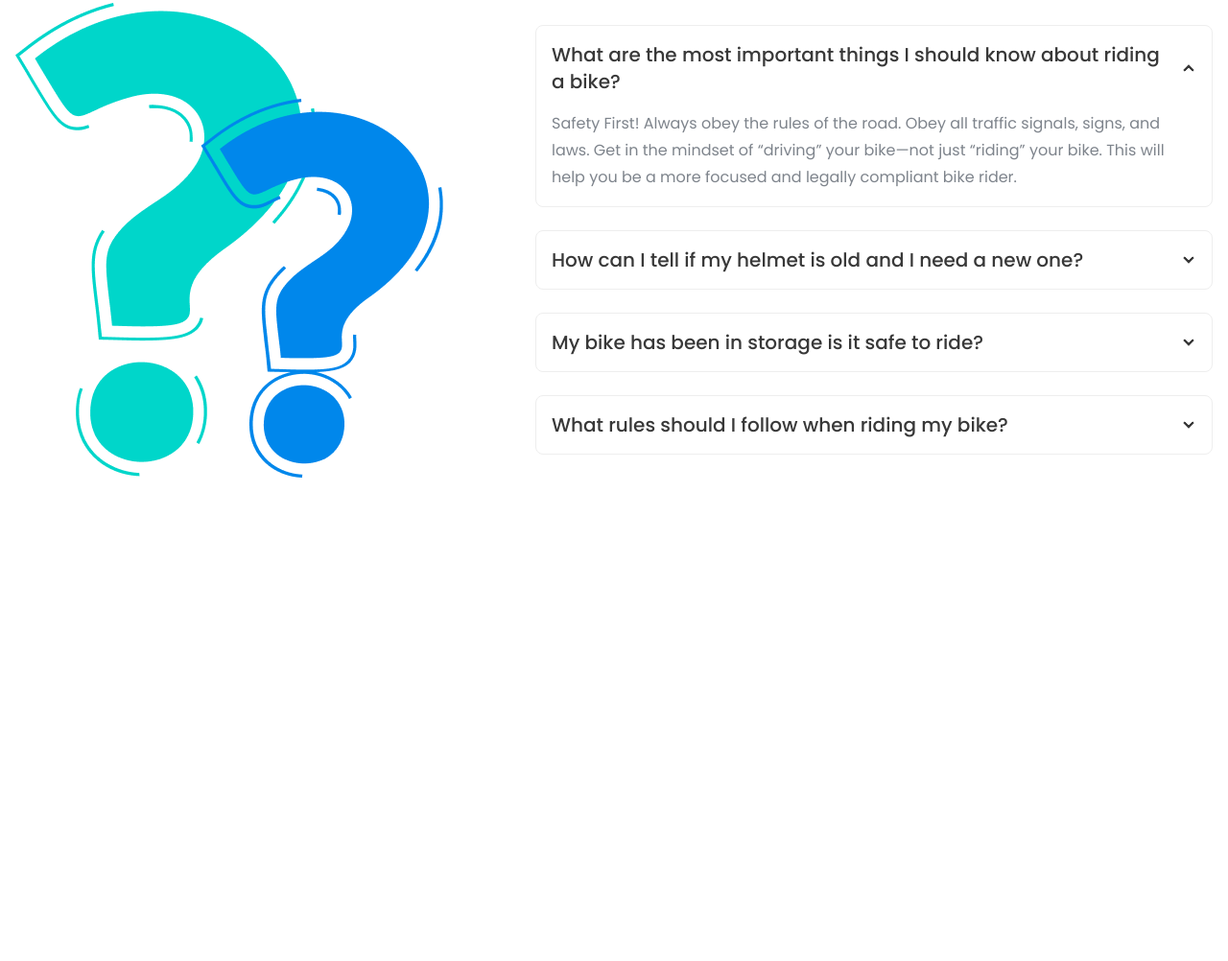
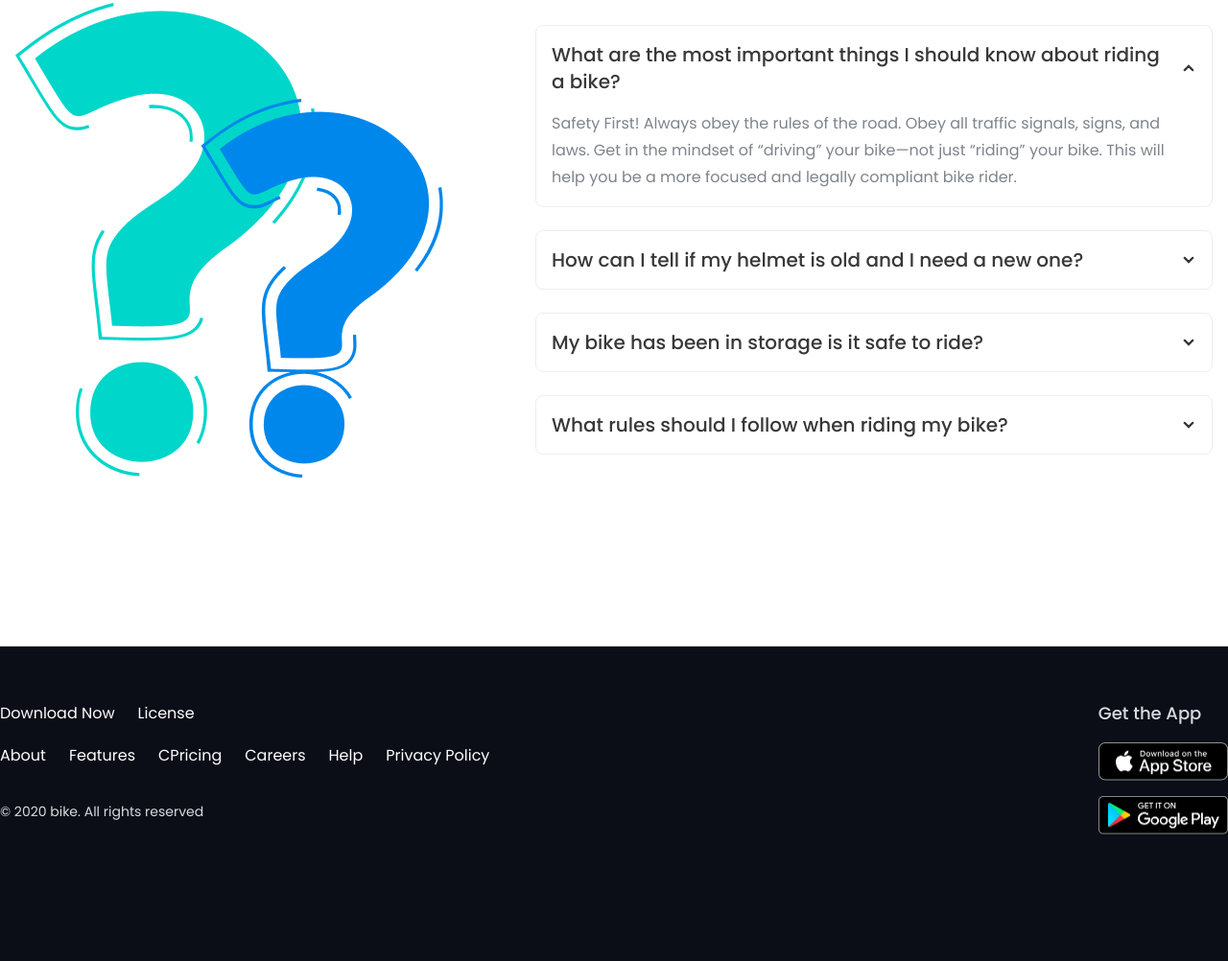
Before and after one commit to newbie-saimur/biker-zone-with-daisyui, a plain HTML site: page index.html in a window 1280 px wide. Shown: the part 3222-4224 px from the top of the page at 96% size. Before the commit the page ends 3896 px from the top, so only its background shows below. Drawn offline with nearby package versions, Linux system fonts and the light colour scheme.

Commit message:
Design Footer

```diff
--- a/index.html
+++ b/index.html
@@ -361,27 +361,37 @@
                         <div class="flex flex-col gap-6">
                             <div class="collapse collapse-arrow bg-base-100 border border-base-300">
                                 <input type="radio" name="my-accordion-2" checked="checked" />
-                                <div class="collapse-title text-base md:text-xl leading-7 text-[#383838] font-medium">What are the most important things I should
+                                <div class="collapse-title text-base md:text-xl leading-7 text-[#383838] font-medium">
+                                    What are the most important things I should
                                     know about riding a bike?</div>
-                                <div class="collapse-content text-sm md:text-base text-[#7E848C] font-normal leading-7">Safety First! Always obey the rules of the road. Obey all traffic signals, signs, and laws. Get in the mindset of “driving” your bike—not just “riding” your bike. This will help you be a more focused and legally compliant bike rider. </div>
+                                <div class="collapse-content text-sm md:text-base text-[#7E848C] font-normal leading-7">
+                                    Safety First! Always obey the rules of the road. Obey all traffic signals, signs,
+                                    and laws. Get in the mindset of “driving” your bike—not just “riding” your bike.
+                                    This will help you be a more focused and legally compliant bike rider. </div>
                             </div>
                             <div class="collapse collapse-arrow bg-base-100 border border-base-300">
                                 <input type="radio" name="my-accordion-2" />
-                                <div class="collapse-title text-base md:text-xl leading-7 text-[#383838] font-medium">How can I tell if my helmet is old and I need a
+                                <div class="collapse-title text-base md:text-xl leading-7 text-[#383838] font-medium">
+                                    How can I tell if my helmet is old and I need a
                                     new one?</div>
-                                <div class="collapse-content text-sm md:text-base text-[#7E848C] font-normal leading-7">Click on "Forgot Password" on the login page and
+                                <div class="collapse-content text-sm md:text-base text-[#7E848C] font-normal leading-7">
+                                    Click on "Forgot Password" on the login page and
                                     follow the instructions sent to your email.</div>
                             </div>
                             <div class="collapse collapse-arrow bg-base-100 border border-base-300">
                                 <input type="radio" name="my-accordion-2" />
-                                <div class="collapse-title text-base md:text-xl leading-7 text-[#383838] font-medium">My bike has been in storage is it safe to ride?</div>
-                                <div class="collapse-content text-sm md:text-base text-[#7E848C] font-normal leading-7">Go to "My Account" settings and select "Edit
+                                <div class="collapse-title text-base md:text-xl leading-7 text-[#383838] font-medium">My
+                                    bike has been in storage is it safe to ride?</div>
+                                <div class="collapse-content text-sm md:text-base text-[#7E848C] font-normal leading-7">
+                                    Go to "My Account" settings and select "Edit
                                     Profile" to make changes.</div>
                             </div>
                             <div class="collapse collapse-arrow bg-base-100 border border-base-300">
                                 <input type="radio" name="my-accordion-2" />
-                                <div class="collapse-title text-base md:text-xl leading-7 text-[#383838] font-medium">What rules should I follow when riding my bike?</div>
-                                <div class="collapse-content text-sm md:text-base text-[#7E848C] font-normal leading-7">Go to "My Account" settings and select "Edit
+                                <div class="collapse-title text-base md:text-xl leading-7 text-[#383838] font-medium">
+                                    What rules should I follow when riding my bike?</div>
+                                <div class="collapse-content text-sm md:text-base text-[#7E848C] font-normal leading-7">
+                                    Go to "My Account" settings and select "Edit
                                     Profile" to make changes.</div>
                             </div>
                         </div>
@@ -390,7 +400,35 @@
             </div>
         </section>
     </main>
-    <footer></footer>
+    <footer class="bg-[#0B0D17] text-white">
+        <section class="md:container md:mx-auto flex flex-col lg:flex-row justify-between px-3 lg:px-0 pt-14 pb-[5.25rem]">
+            <div>
+                <nav class="flex gap-6 mb-4 text-base font-normal leading-7 max-lg:justify-center">
+                    <a class="link link-hover">Download Now</a>
+                    <a class="link link-hover">License</a>
+                </nav>
+                <nav class="flex flex-wrap gap-6 mb-8 text-base font-normal leading-7 max-lg:justify-center">
+                    <a class="link link-hover">About</a>
+                    <a class="link link-hover">Features</a>
+                    <a class="link link-hover">CPricing</a>
+                    <a class="link link-hover">Careers</a>
+                    <a class="link link-hover">Help</a>
+                    <a class="link link-hover">Privacy Policy</a>
+                </nav>
+                <h4 class="text-sm font-normal leading-6 text-[#D9DBE1] hidden lg:block">© 2020 bike. All rights reserved</h4>
+            </div>
+            <div class="mt-6 lg:mt-0 max-lg:text-center">
+                <nav>
+                    <h6 class="text-lg font-medium leading-7 text-[#D9DBE1] mb-4">Get the App</h6>
+                    <div class="flex gap-4 flex-col mb-12">
+                        <img class="max-lg:mx-auto w-[8.45rem] h-10" src="images/others/ios.png" alt="">
+                        <img class="max-lg:mx-auto w-[8.45rem] h-10" src="images/others/android.png" alt="">
+                    </div>
+                </nav>
+                <h4 class="text-sm font-normal text-center leading-6 text-[#D9DBE1] lg:hidden">© 2020 bike. All rights reserved</h4>
+            </div>
+        </section>
+    </footer>
 </body>
 
 </html>
```
